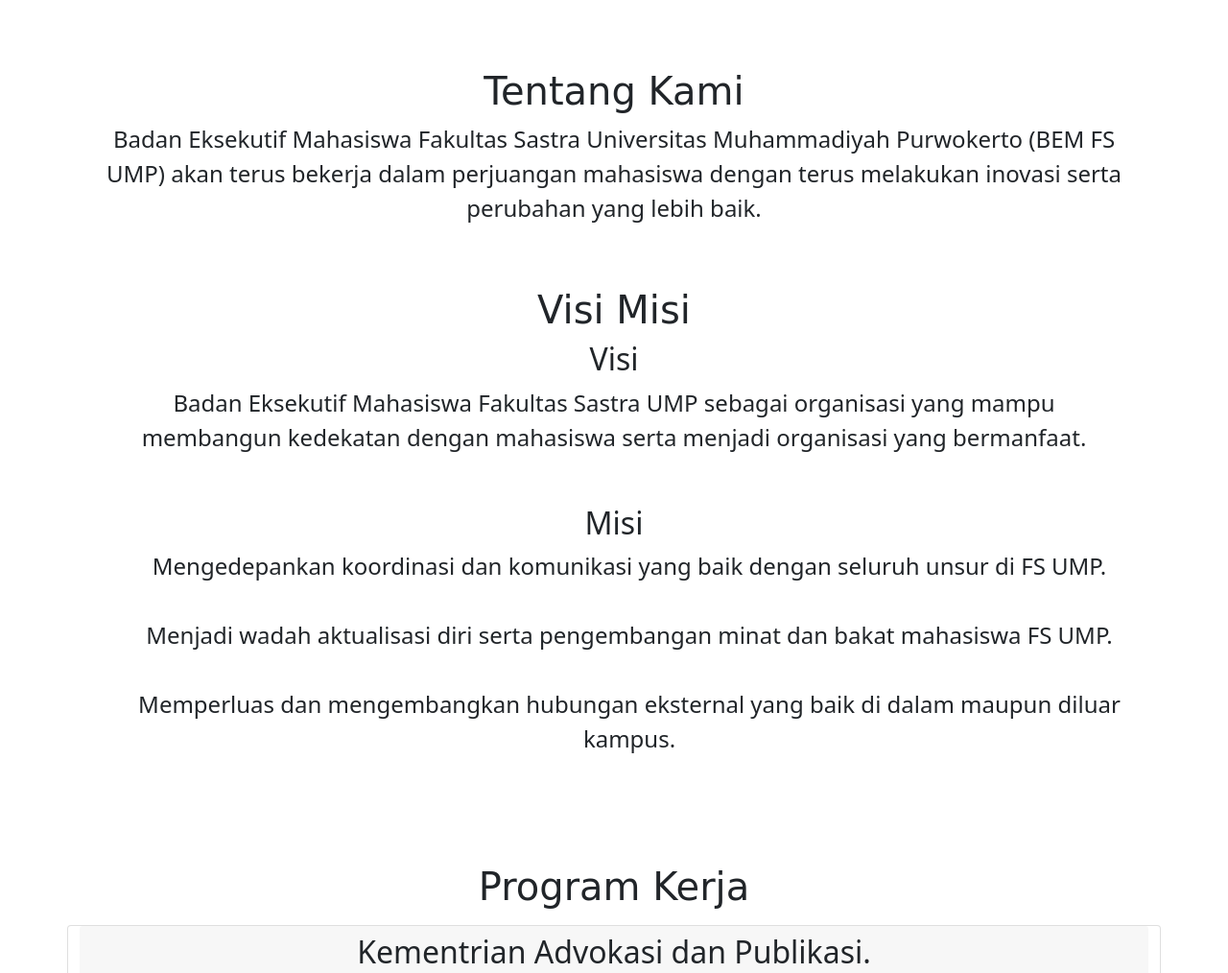
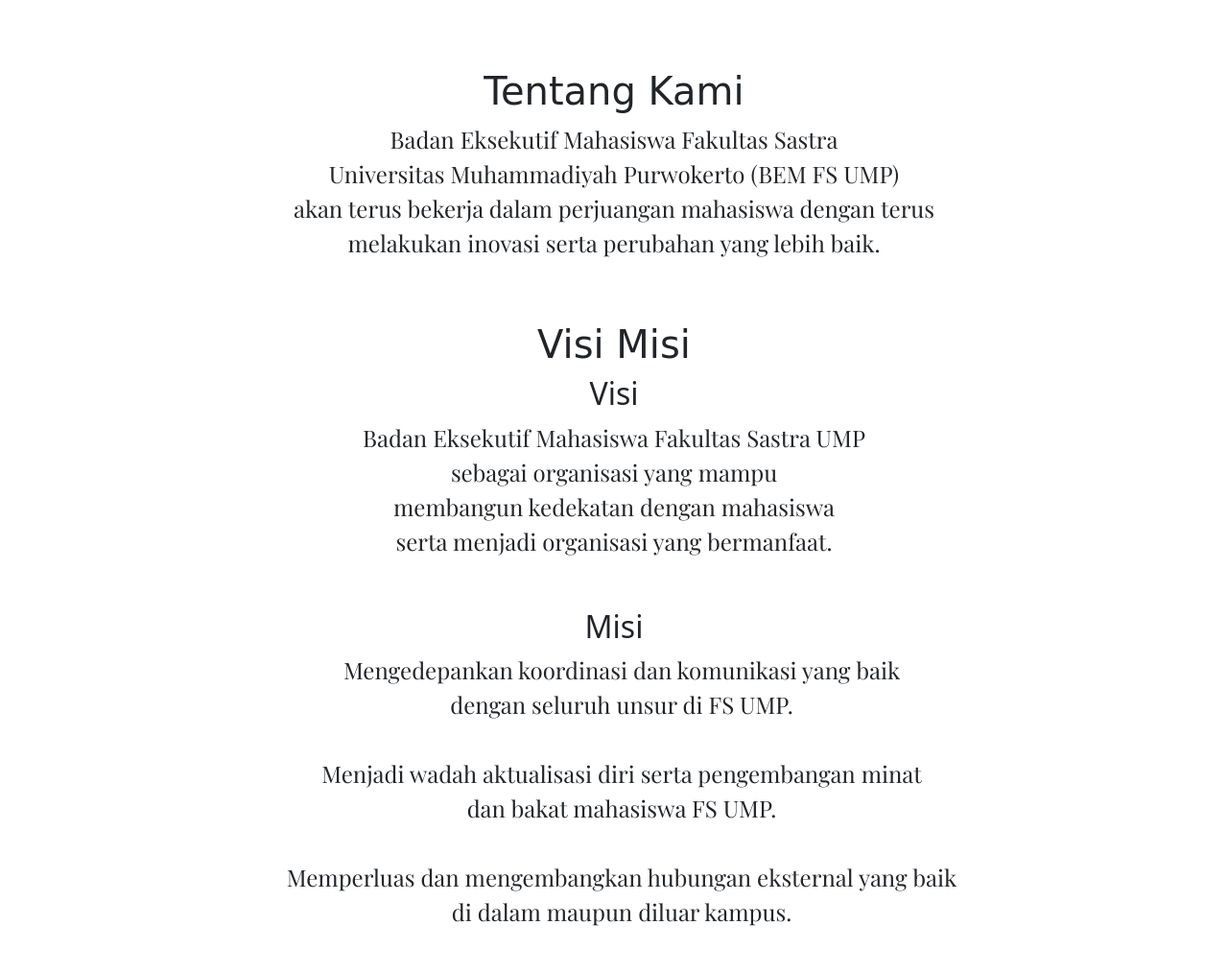
Before and after one commit to bemsastra/bemfsump.github.io, a plain HTML site: page index.html in a window 1280 px wide. Shown: the part 640-1654 px from the top of the page at 96% size. Drawn offline with nearby package versions, Linux system fonts and the light colour scheme; a web font is replaced by a local one.

Commit message:
perubahan ada fonts

```diff
--- a/index.html
+++ b/index.html
@@ -16,11 +16,15 @@
 
     <link rel="preconnect" href="https://fonts.googleapis.com" />
     <link rel="preconnect" href="https://fonts.gstatic.com" crossorigin />
-    <link href="https://fonts.googleapis.com/css2?family=Miltonian+Tattoo&family=Zeyada&display=swap" rel="stylesheet" />
+    <link href="https://fonts.googleapis.com/css2?family=Playfair+Display&display=swap" rel="stylesheet" />
 
     <link rel="preconnect" href="https://fonts.googleapis.com" />
     <link rel="preconnect" href="https://fonts.gstatic.com" crossorigin />
     <link href="https://fonts.googleapis.com/css2?family=Langar&family=Miltonian+Tattoo&family=Zeyada&display=swap" rel="stylesheet" />
+
+    <link rel="preconnect" href="https://fonts.googleapis.com" />
+    <link rel="preconnect" href="https://fonts.gstatic.com" crossorigin />
+    <link href="https://fonts.googleapis.com/css2?family=Playfair+Display&display=swap" rel="stylesheet" />
 
     <link rel="stylesheet" href="style.css" />
   </head>
@@ -39,10 +43,10 @@
                 <a class="nav-link active" aria-current="page" href="#about">Tentang Kami</a>
               </li>
               <li class="nav-item">
-                <a class="nav-link" href="#proker">Program Kerja</a>
+                <a class="nav-link active" href="#proker">Program Kerja</a>
               </li>
               <li class="nav-item">
-                <a class="nav-link" href="#contact">Kontak Kami</a>
+                <a class="nav-link active" href="#contact">Kontak Kami</a>
               </li>
             </ul>
           </div>
@@ -73,13 +77,13 @@
 
     <section>
       <div class="about mt-1" id="about">
-        <div class="container text-center" style="margin: 70 40">
+        <div class="container text-center">
           <div class="row">
             <div class="col-sm-12">
               <div class="container">
                 <h1>Tentang Kami</h1>
                 <p class="fs-4">
-                  Badan Eksekutif Mahasiswa Fakultas Sastra Universitas Muhammadiyah Purwokerto (BEM FS UMP) akan terus bekerja dalam perjuangan mahasiswa dengan terus melakukan inovasi serta
+                  Badan Eksekutif Mahasiswa Fakultas Sastra <br> Universitas Muhammadiyah Purwokerto (BEM FS UMP) <br> akan terus bekerja dalam perjuangan mahasiswa dengan terus <br> melakukan inovasi serta
                   perubahan yang lebih baik.
                 </p>
               </div>
@@ -100,28 +104,26 @@
             <div class="row">
               <div class="col-sm-12">
                 <h2>Visi</h2>
-                <div class="container">
                   <p>
-                    Badan Eksekutif Mahasiswa Fakultas Sastra UMP sebagai organisasi yang mampu <br />
-                    membangun kedekatan dengan mahasiswa serta menjadi organisasi yang bermanfaat.
+                    Badan Eksekutif Mahasiswa Fakultas Sastra UMP <br> sebagai organisasi yang mampu <br />
+                    membangun kedekatan dengan mahasiswa <br> serta menjadi organisasi yang bermanfaat.
                   </p>
                   <br />
                 </div>
             </div>
-            </div>
               <div class="col-sm-12">
                 <h2>Misi</h2>
-              <div class="container">
-                <ul>
-                  <li>Mengedepankan koordinasi dan komunikasi yang baik dengan seluruh unsur di FS UMP.</li>
+                  <ul class="me-3">
+                    <li>Mengedepankan koordinasi dan komunikasi yang baik <br> dengan seluruh unsur di FS UMP.</li>
                     <br />
-                  <li>Menjadi wadah aktualisasi diri serta pengembangan minat dan bakat mahasiswa FS UMP.</li>
+                    <li>Menjadi wadah aktualisasi diri serta pengembangan minat <br> dan bakat mahasiswa FS UMP.</li>
                     <br />
-                  <li>Memperluas dan mengembangkan hubungan eksternal yang baik di dalam maupun diluar kampus.</li>
+                    <li>Memperluas dan mengembangkan hubungan eksternal yang baik <br> di dalam maupun diluar kampus.</li>
                     <br />
                   </ul>
                 </div>
             </div>
+
           </div>
         </div>
       </div>
--- a/style.css
+++ b/style.css
@@ -1,3 +1,21 @@
+body p,
+li {
+  font-family: "Playfair Display", serif;
+}
+
+@media (max-width: 767px) {
+  .navbar-fixed-top {
+    position: relative;
+    top: auto;
+  }
+  .navbar-collapse {
+    max-height: none;
+  }
+  body {
+    margin: 0;
+  }
+}
+
 .background {
   background-image: url(img/header.jpg);
   background-size: cover;
@@ -8,7 +26,7 @@
   color: rgb(255, 255, 255);
   text-shadow: 5px 5px rgb(49, 49, 49);
   background-color: rgb(58, 79, 199);
-  font-family: "Miltonian Tattoo", cursive;
+  font-family: "Playfair Display", serif;
 }
 
 .logo img {
```
Lines whose indentation alone changed are shown as unchanged.
